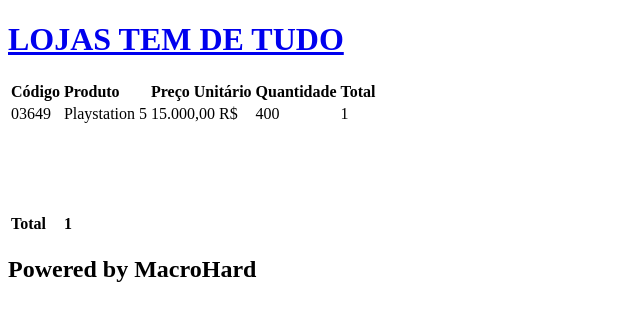
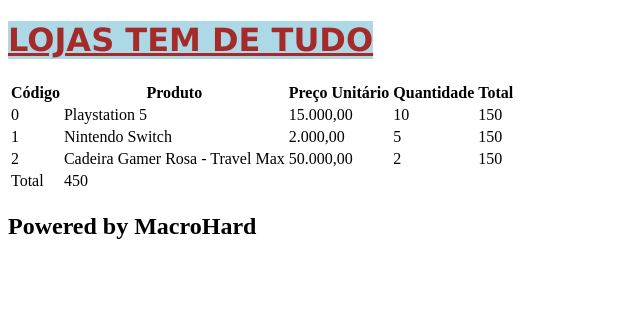
Before and after one commit to fgsl/temdetudo2021, a plain HTML site: page comprar.html in a window 1280 px wide. Shown: the whole page, without its empty margins (0-640 px from the left). Drawn offline with Linux system fonts and the light colour scheme.

Commit message:
Cria tabela dinamicamente com Javascript #4

```diff
--- a/comprar.html
+++ b/comprar.html
@@ -2,66 +2,34 @@
 <html lang="pt-BR">
 <head>
        <title>LOJAS TEM DE TUDO</title>
-       <meta charset ="utf-8" />
+	   <meta charset ="utf-8" />
+	   <link rel="stylesheet" type="text/css" href="temdetudo.css">
+	   <script type="text/javascript" src="script.js"></script>
 </head>
 
-<body>
+<body onLoad="carregarProdutos()">
 	<h1><a href="index.html">LOJAS TEM DE TUDO</a></h1>
 
 
 	<table>
+    <thead>
+	<tr>
+		<th>Código</th>
+		<th>Produto</th>
+		<th>Preço Unitário</th>
+		<th>Quantidade</th>
+		<th>Total</th>
+	</tr>
+	</thead>
+	<tbody id="tabela_produtos_corpo">
 
+	</tbody>
+	<tfooter>
 	<tr>
-		<td><b>Código</b></td>
-		<td><b>Produto</b></td>
-		<td><b>Preço Unitário</b></td>
-		<td><b>Quantidade</b></td>
-		<td><b>Total</b></td>
+		 <td>Total</td>
+		 <td id="total">0</td>
 	</tr>
-		<tr>
-        <td>03649</td>
-        <td>Playstation 5</td>
-		<td>15.000,00 R$</td>
-		<td>400</td>
-		<td>1</td>
-    </tr>
-
-	</tr>
-		<tr>
-        <th>&nbsp;</th>
-        <th>&nbsp;</th>
-		<th>&nbsp;</th>
-		<th>&nbsp;</th>
-		<th>&nbsp;</th>
-    </tr>
-	</tr>
-		<tr>
-        <th>&nbsp;</th>
-        <th>&nbsp;</th>
-		<th>&nbsp;</th>
-		<th>&nbsp;</th>
-		<th>&nbsp;</th>
-    </tr>
-	</tr>
-		<tr>
-        <th>&nbsp;</th>
-        <th>&nbsp;</th>
-		<th>&nbsp;</th>
-		<th>&nbsp;</th>
-		<th>&nbsp;</th>
-    </tr>
-	</tr>
-		<tr>
-        <th>&nbsp;</th>
-        <th>&nbsp;</th>
-		<th>&nbsp;</th>
-		<th>&nbsp;</th>
-		<th>&nbsp;</th>
-    </tr>
-	<tr>
-		 <td><b>Total<b></td>
-		 <td><b>1<b></td>
-	</tr>
+	</tfooter>
 
 	</table>
 
--- /dev/null
+++ b/script.js
@@ -0,0 +1,42 @@
+function carregarProdutos()
+{
+    var tbody = document.getElementById("tabela_produtos_corpo");
+    var produtos = [
+        ['Playstation 5','15.000,00','10'],
+        ['Nintendo Switch','2.000,00','5'],
+        ['Cadeira Gamer Rosa - Travel Max','50.000,00','2'],
+    ]
+    var totalGeral = 0;
+
+    n = produtos.length;
+    for (var i=0; i<n; i++) {
+        var tr = document.createElement('tr');
+        tbody.appendChild(tr);
+        var td = document.createElement('td');
+        tr.appendChild(td);
+        td.innerHTML = i;
+        var td = document.createElement('td');
+        tr.appendChild(td);
+        td.innerHTML = produtos[i][0];
+        var td = document.createElement('td');
+        tr.appendChild(td);
+        td.innerHTML = produtos[i][1];
+        td.setAttribute("preco", td.innerHTML);
+        td.setAttribute("id", "preco");
+        var td = document.createElement('td');
+        td.innerHTML = produtos[i][2];
+        tr.appendChild(td);
+        td.setAttribute("quantidade", td.innerHTML);
+        td.setAttribute("id", "quantidade");
+        var td = document.createElement('td');
+        var preco =  document.getElementById('preco').getAttribute('preco');
+        preco.replace(".","").replace(",",".")
+        var quantidade =  document.getElementById('quantidade').getAttribute('quantidade');
+        var total = parseFloat(preco) * parseInt(quantidade);
+        var td = document.createElement('td');
+        tr.appendChild(td);
+        td.innerHTML = total;
+        totalGeral += total;
+    }
+    document.getElementById("total").innerHTML = totalGeral;
+}
```
Also changed, not shown: cadastrar.html (+9 -3 lines), entrar.html (+10 -3 lines), index.html (+12 -1 lines).
